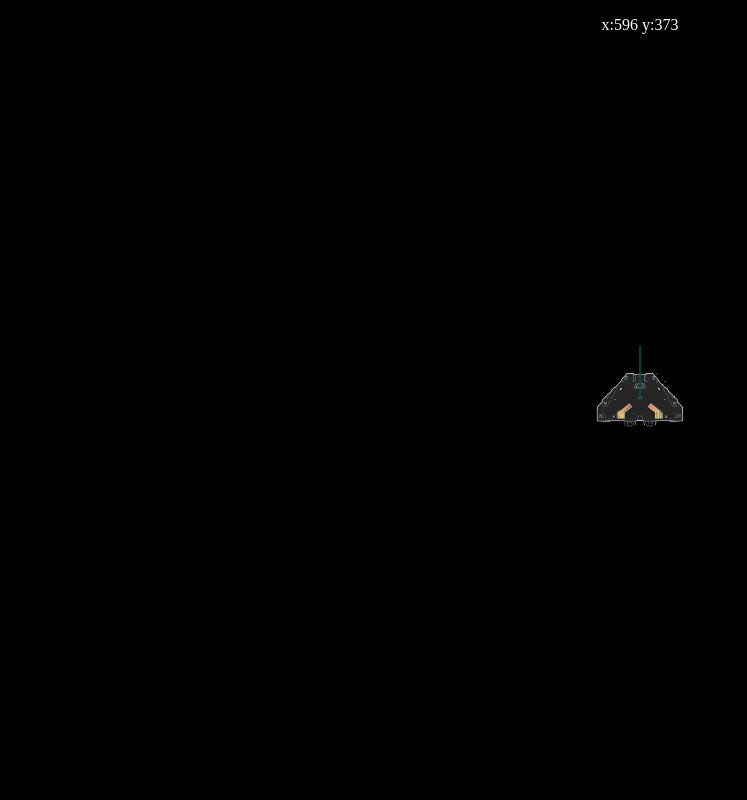
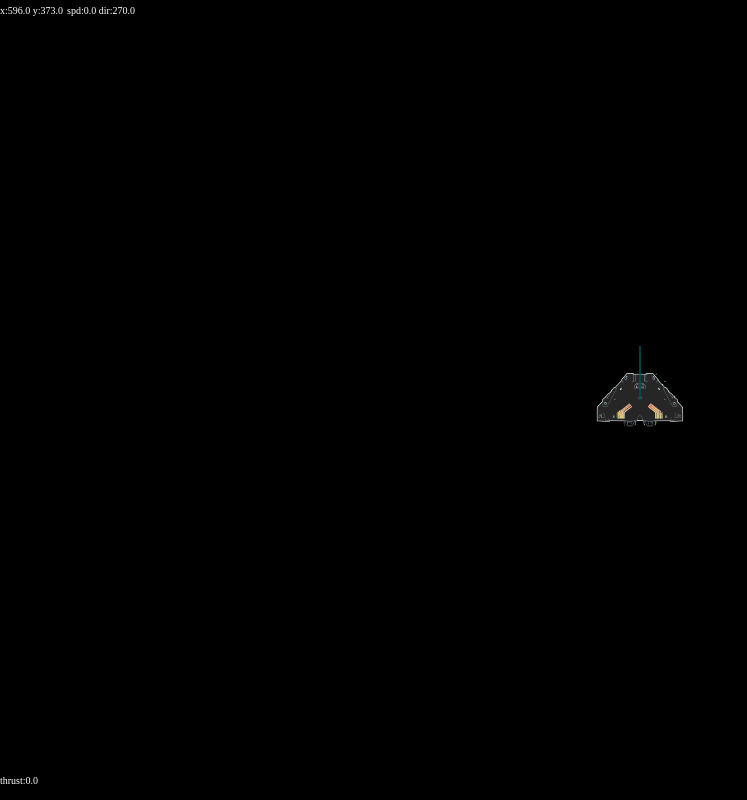
Before and after one commit to JustinPinner/EDArcade, a plain HTML site: page html/game.html in a window 1280 px wide. Shown: the whole page, without its empty margins (0-747 px from the left). Drawn offline with Linux system fonts and the light colour scheme.

Commit message:
add some debug

```diff
--- a/css/game.css
+++ b/css/game.css
@@ -47,7 +47,7 @@ body {
 	z-index: 5;
 }
 
-#uiTop {
+#ui-debug-top {
 	position: absolute;
 	background-color: transparent;
 	top: 0px;
@@ -55,10 +55,28 @@ body {
 	width: 100%;
 	height: 30px;
 	z-index: 99;
-	vertical-align: middle;
+	vertical-align: top;
 }
-#coord p {
-	text-align: center;
+
+#ui-debug-bottom {
+	position: absolute;
+	background-color: transparent;
+	bottom: -0px;
+	left: 0px;
+	width: 100%;
+	height: 30px;
+	z-index: 99;
+	vertical-align: bottom;
+}
+
+.ui.debug {
+	display: inline-block;
+	position: relative;
+}
+
+.ui.debug > p {
+	margin: 0px;
+	font-size: x-small;
 	color: #ffffff;
 }
 
--- a/html/game.html
+++ b/html/game.html
@@ -26,11 +26,12 @@
 				Your browser doesn't support the canvas element
 			</canvas>
 		</div>
-		<div id="uiTop">
-			<span id="coord"></span>
-			<span id="vector"></span>
+		<div id="ui-debug-top">
+			<div class="ui debug coord"></div>
+			<div class="ui debug vector"></div>
 		</div>
-		<div id="uiBottom">
+		<div id="ui-debug-bottom">
+			<div class="ui debug inputs"></div>
 		</div>
 		<script type="text/javascript" src="../js/imageService.js"></script>
 		<script type="text/javascript" src="../model/environment.js"></script>
--- a/js/game.js
+++ b/js/game.js
@@ -67,9 +67,17 @@ function refresh() {
   for (var i = 0; i < allShips.length; i++) {
     allShips[i].updateAndDraw();
     if (allShips[i] === playerShip) {
-      var uiCoord = document.querySelector("#coord");
+      var uiCoord = document.querySelector(".ui.debug.coord");
       if (uiCoord) {
-        uiCoord.innerHTML = "<p>x:" + playerShip.position.x + " y:" + playerShip.position.y + "</p>";
+        uiCoord.innerHTML = "<p>x:" + playerShip.position.x.toFixed(1) + " y:" + playerShip.position.y.toFixed(1) + "</p>";
+      }
+      var uiVector = document.querySelector(".ui.debug.vector");
+      if (uiVector) {
+        uiVector.innerHTML = "<p>spd:" + playerShip.vector.speed.toFixed(1) + " dir:" + playerShip.vector.direction.toFixed(1) + "</p>";
+      }
+      var uiInputs = document.querySelector(".ui.debug.inputs");
+      if (uiInputs) {
+        uiInputs.innerHTML = "<p>thrust:" + playerShip.thrust.toFixed(1) + "</p>";
       }
     }
   }
```
